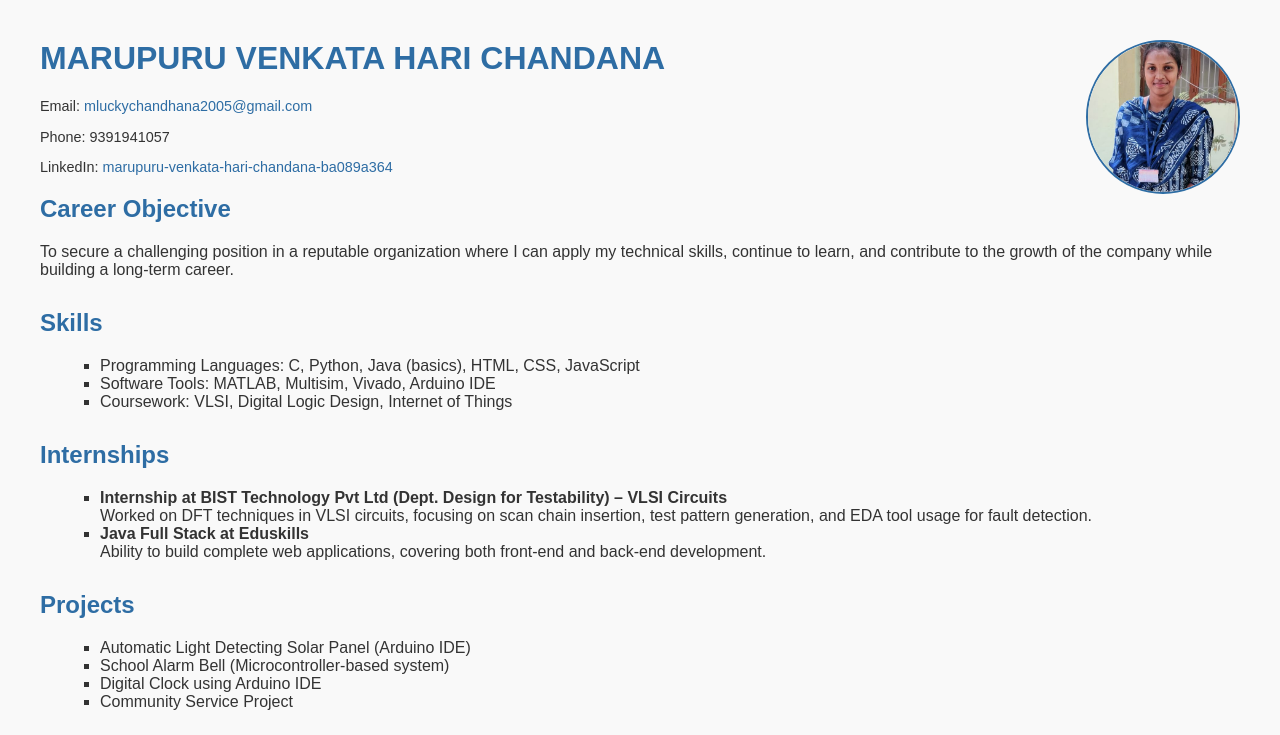
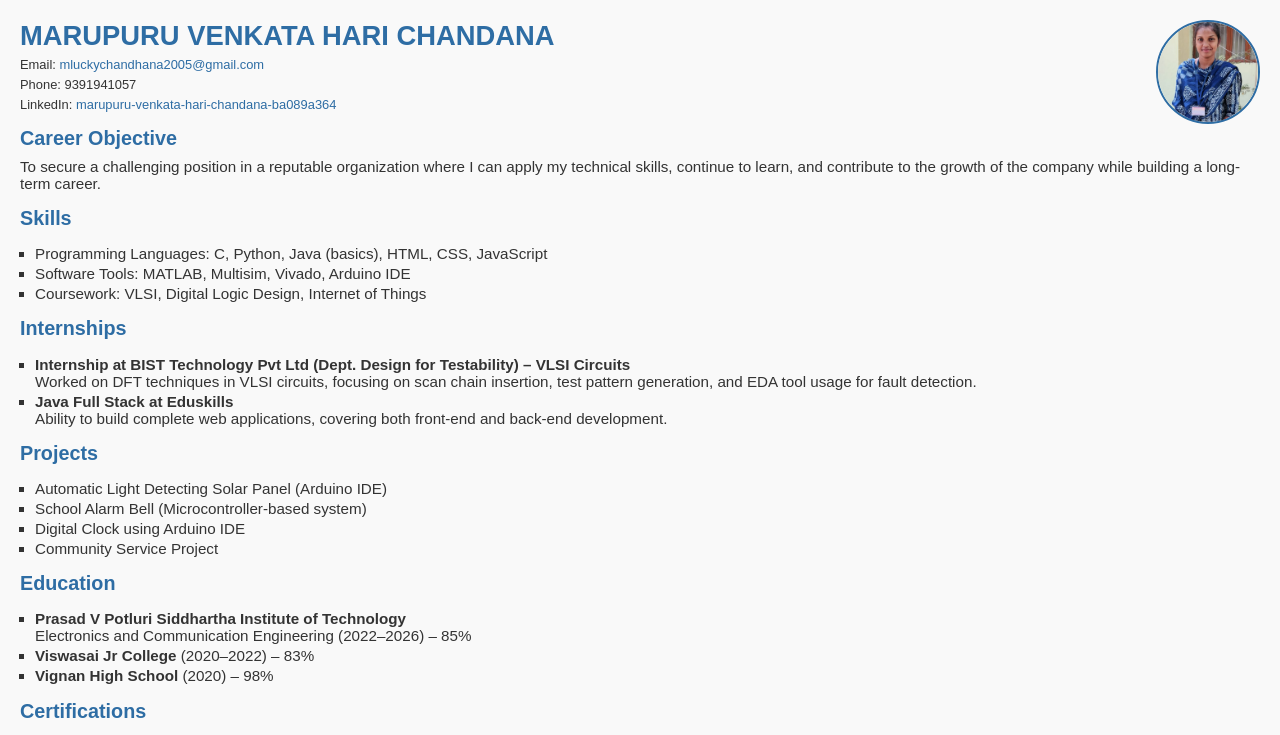
Before and after one commit to chandana200507/chandana200507.github.io, a plain HTML site: page index.html in a window 1280 px wide. Shown: the top 735 px of the page. Drawn offline with Linux system fonts and the light colour scheme; files whose address does not match are found by name.

Commit message:
Update index.html

```diff
--- a/index.html
+++ b/index.html
@@ -4,27 +4,39 @@
   <meta charset="UTF-8" />
   <meta name="viewport" content="width=device-width, initial-scale=1.0"/>
   <title>MARUPURU VENKATA HARI CHANDANA - Resume</title>
-  <link rel="stylesheet" href="styles.css">
   <style>
     body {
       font-family: Arial, sans-serif;
-      margin: 40px;
+      margin: 20px; /* Reduced margin */
       background-color: #f9f9f9;
       color: #333;
+      font-size: 0.95em; /* Slightly reduced font size */
     }
-    h1, h2 {
+    h1 {
       color: #2e6da4;
+      font-size: 1.8em; /* Slightly reduced font size */
+      margin-bottom: 5px;
+    }
+    h2 {
+      color: #2e6da4;
+      font-size: 1.3em; /* Slightly reduced font size */
+      margin-top: 15px; /* Reduced margin-top */
+      margin-bottom: 8px; /* Reduced margin-bottom */
     }
     .section {
-      margin-bottom: 30px;
+      margin-bottom: 15px; /* Reduced margin-bottom */
     }
     ul {
       list-style-type: square;
-      margin-left: 20px;
+      margin-left: 15px; /* Reduced margin-left */
+      padding-left: 0;
+    }
+    li {
+      margin-bottom: 3px; /* Reduced margin between list items */
     }
     .contact {
-      font-size: 0.9em;
-      margin-bottom: 20px;
+      font-size: 0.85em; /* Slightly reduced font size */
+      margin-bottom: 15px; /* Reduced margin-bottom */
     }
     .contact a {
       color: #2e6da4;
@@ -32,21 +44,26 @@
     }
     .profile-img {
       float: right;
-      width: 150px;
-      height: 150px;
+      width: 100px; /* Reduced image size */
+      height: 100px; /* Reduced image size */
       object-fit: cover;
       border-radius: 50%;
       border: 2px solid #2e6da4;
-      margin-left: 20px;
-      margin-bottom: 20px;
+      margin-left: 15px; /* Reduced margin-left */
+      margin-bottom: 15px; /* Reduced margin-bottom */
+    }
+    p {
+      margin-top: 5px; /* Reduced margin-top for paragraphs */
+      margin-bottom: 5px;
+    }
+    strong {
+        font-weight: bold;
     }
   </style>
 </head>
 <body>
 
-  <img src="/Users/murupuruchandana/Desktop/WhatsApp Image 2025-05-09 at 11.41.16.jpeg" alt="chandana" class="profile-img" />
-
-  <h1>MARUPURU VENKATA HARI CHANDANA</h1>
+  <img src="WhatsApp Image 2025-05-09 at 11.41.16.jpeg" alt="chandana" class="profile-img" /> <h1>MARUPURU VENKATA HARI CHANDANA</h1>
   <div class="contact">
     <p>Email: <a href="mailto:mluckychandhana2005@gmail.com">mluckychandhana2005@gmail.com</a></p>
     <p>Phone: 9391941057</p>
@@ -61,9 +78,9 @@
   <div class="section">
     <h2>Skills</h2>
     <ul>
-      <li>Programming Languages: C, Python, Java (basics), HTML, CSS, JavaScript</li>
-      <li>Software Tools: MATLAB, Multisim, Vivado, Arduino IDE</li>
-      <li>Coursework: VLSI, Digital Logic Design, Internet of Things</li>
+      <li>Programming Languages: C, Python, Java (basics), HTML, CSS, JavaScript </li>
+      <li>Software Tools: MATLAB, Multisim, Vivado, Arduino IDE </li>
+      <li>Coursework: VLSI, Digital Logic Design, Internet of Things </li>
     </ul>
   </div>
 
@@ -71,19 +88,19 @@
     <h2>Internships</h2>
     <ul>
       <li><strong>Internship at BIST Technology Pvt Ltd (Dept. Design for Testability) – VLSI Circuits</strong><br>
-        Worked on DFT techniques in VLSI circuits, focusing on scan chain insertion, test pattern generation, and EDA tool usage for fault detection.</li>
+        Worked on DFT techniques in VLSI circuits, focusing on scan chain insertion, test pattern generation, and EDA tool usage for fault detection. </li>
       <li><strong>Java Full Stack at Eduskills</strong><br>
-        Ability to build complete web applications, covering both front-end and back-end development.</li>
+        Ability to build complete web applications, covering both front-end and back-end development. </li>
     </ul>
   </div>
 
   <div class="section">
     <h2>Projects</h2>
     <ul>
-      <li>Automatic Light Detecting Solar Panel (Arduino IDE)</li>
-      <li>School Alarm Bell (Microcontroller-based system)</li>
-      <li>Digital Clock using Arduino IDE</li>
-      <li>Community Service Project</li>
+      <li>Automatic Light Detecting Solar Panel (Arduino IDE) </li>
+      <li>School Alarm Bell (Microcontroller-based system) </li>
+      <li>Digital Clock using Arduino IDE </li>
+      <li>Community Service Project </li>
     </ul>
   </div>
 
@@ -91,19 +108,19 @@
     <h2>Education</h2>
     <ul>
       <li><strong>Prasad V Potluri Siddhartha Institute of Technology</strong><br>
-        Electronics and Communication Engineering (2022–2026) – 85%</li>
-      <li><strong>Viswasai Jr College</strong> (2020–2022) – 83%</li>
-      <li><strong>Vignan High School</strong> (2020) – 98%</li>
+        Electronics and Communication Engineering (2022–2026) – 85% </li>
+      <li><strong>Viswasai Jr College</strong> (2020–2022) – 83% </li>
+      <li><strong>Vignan High School</strong> (2020) – 98% </li>
     </ul>
   </div>
 
   <div class="section">
     <h2>Certifications</h2>
     <ul>
-      <li>NPTEL – Analog Circuit (54%), Enhancing Soft Skills (52%)</li>
-      <li>Infosys Springboard – Programming using Java, Internet of Things, Basics of Python</li>
-      <li>Spoken Tutorial – Arduino Training</li>
-      <li>PCB Training</li>
+      <li>NPTEL – Analog Circuit (54%), Enhancing Soft Skills (52%) </li>
+      <li>Infosys Springboard – Programming using Java, Internet of Things, Basics of Python </li>
+      <li>Spoken Tutorial – Arduino Training </li>
+      <li>PCB Training </li>
     </ul>
   </div>
 
```
